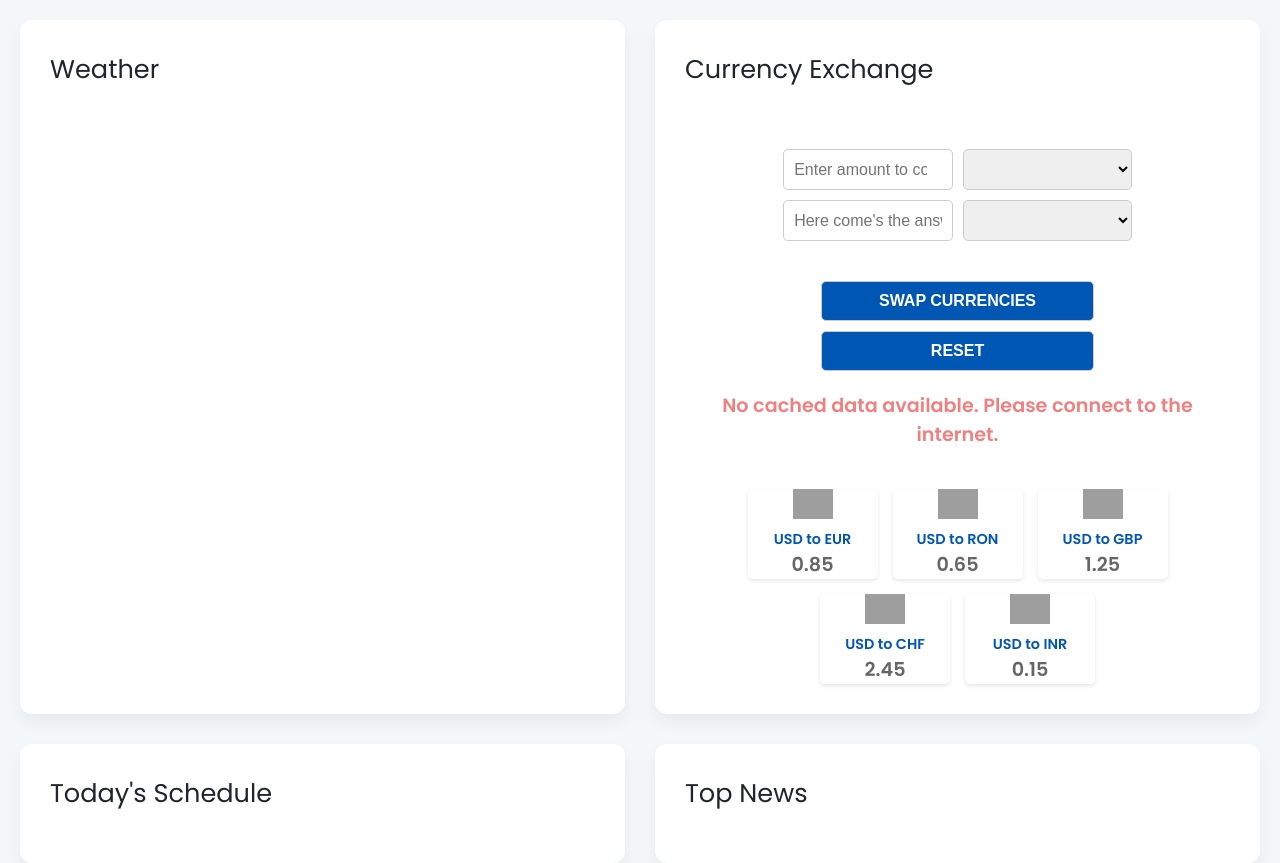
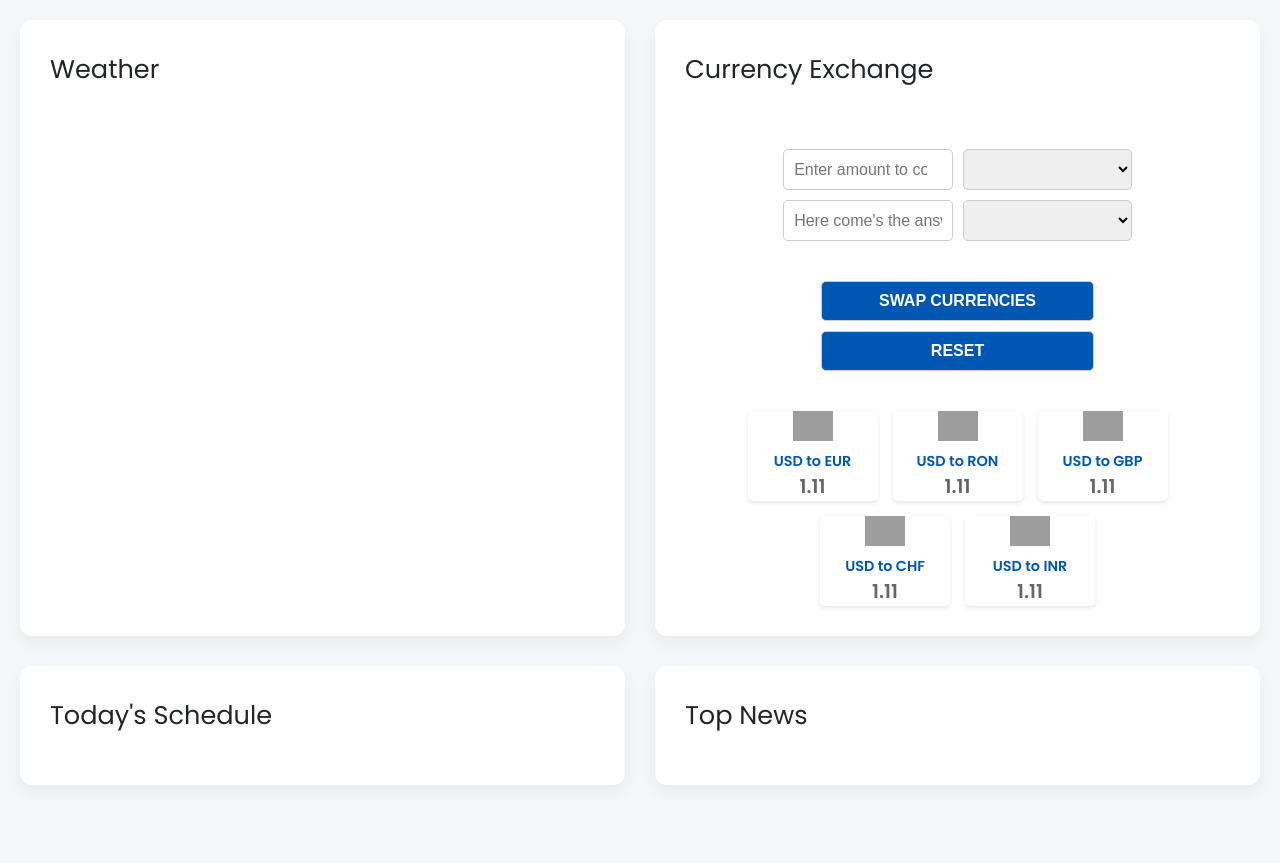
Before and after one commit to andricolae/personal-dashboard, a plain HTML site: page index.html in a window 1280 px wide. After the commit the page ends 800 px from the top, so only its background shows below. Drawn offline with Linux system fonts and the light colour scheme; no server answers; grey boxes are pictures that could not be loaded.

Commit message:
rates fetch from json

```diff
--- /dev/null
+++ b/currency.json
@@ -0,0 +1,27 @@
+[
+    {
+        "flag": "https://cdn.countryflags.com/thumbs/europe/flag-square-250.png",
+        "currencies": "USD to EUR",
+        "rate": "1.11"
+    },
+    {
+        "flag": "https://cdn.countryflags.com/thumbs/romania/flag-square-250.png",
+        "currencies": "USD to RON",
+        "rate": "1.11"
+    },
+    {
+        "flag": "https://cdn.countryflags.com/thumbs/united-kingdom/flag-square-250.png",
+        "currencies": "USD to GBP",
+        "rate": "1.11"
+    },
+    {
+        "flag": "https://cdn.countryflags.com/thumbs/switzerland/flag-square-250.png",
+        "currencies": "USD to CHF",
+        "rate": "1.11"
+    },
+    {
+        "flag": "https://cdn.countryflags.com/thumbs/india/flag-square-250.png",
+        "currencies": "USD to INR",
+        "rate": "1.11"
+    }
+]
--- a/index.html
+++ b/index.html
@@ -39,43 +39,7 @@
                     <div class="error-message" id="errorMessage"></div>
                 </div>
 
-                <div class="currency-cards-container">
-                    <div class="currency-card">
-                        <img src="https://cdn.countryflags.com/thumbs/europe/flag-square-250.png" alt="Country Flag" class="flag-icon">
-                        <div class="currency-info">
-                            <p class="currency-title">USD to EUR</p>
-                            <p class="exchange-rate">0.85</p>
-                        </div>
-                    </div>
-                    <div class="currency-card">
-                        <img src="https://cdn.countryflags.com/thumbs/romania/flag-square-250.png" alt="Country Flag" class="flag-icon">
-                        <div class="currency-info">
-                            <p class="currency-title">USD to RON</p>
-                            <p class="exchange-rate">0.65</p>
-                        </div>
-                    </div>
-                    <div class="currency-card">
-                        <img src="https://cdn.countryflags.com/thumbs/united-kingdom/flag-square-250.png" alt="Country Flag" class="flag-icon">
-                        <div class="currency-info">
-                            <p class="currency-title">USD to GBP</p>
-                            <p class="exchange-rate">1.25</p>
-                        </div>
-                    </div>
-                    <div class="currency-card">
-                        <img src="https://cdn.countryflags.com/thumbs/switzerland/flag-square-250.png" alt="Country Flag" class="flag-icon">
-                        <div class="currency-info">
-                            <p class="currency-title">USD to CHF</p>
-                            <p class="exchange-rate">2.45</p>
-                        </div>
-                    </div>
-                    <div class="currency-card">
-                        <img src="https://cdn.countryflags.com/thumbs/india/flag-square-250.png" alt="Country Flag" class="flag-icon">
-                        <div class="currency-info">
-                            <p class="currency-title">USD to INR</p>
-                            <p class="exchange-rate">0.15</p>
-                        </div>
-                    </div>
-                </div>
+                <div class="currency-cards-container"></div>
         </section>
 
         <section id="schedule">
@@ -92,5 +56,6 @@
     </main>
 
     <script src="js\currency_script.js"></script>
+    <script src="js\exchange_rates.js"></script>
 </body>
 </html>
--- /dev/null
+++ b/js/exchange_rates.js
@@ -0,0 +1,26 @@
+async function loadProjects() {
+    try {
+        const response = await fetch('currency.json');
+        const rates = await response.json();
+
+        const ratesContainer = document.querySelector('.currency-cards-container');
+
+        ratesContainer.innerHTML = '';
+
+        rates.forEach(rate => {
+            const rateCard = `
+                <div class="currency-card">
+                    <img src="${rate.flag}" alt="Country Flag" class="flag-icon">
+                    <div class="currency-info">
+                        <p class="currency-title">${rate.currencies}</p>
+                        <p class="exchange-rate">${rate.rate}</p>
+                    </div>
+                </div>
+                `;
+            ratesContainer.innerHTML += rateCard;
+        });
+    } catch (error) {
+        console.error('Eroare la încărcarea datelor .json:', error);
+    }
+}
+window.onload = loadProjects;
```
